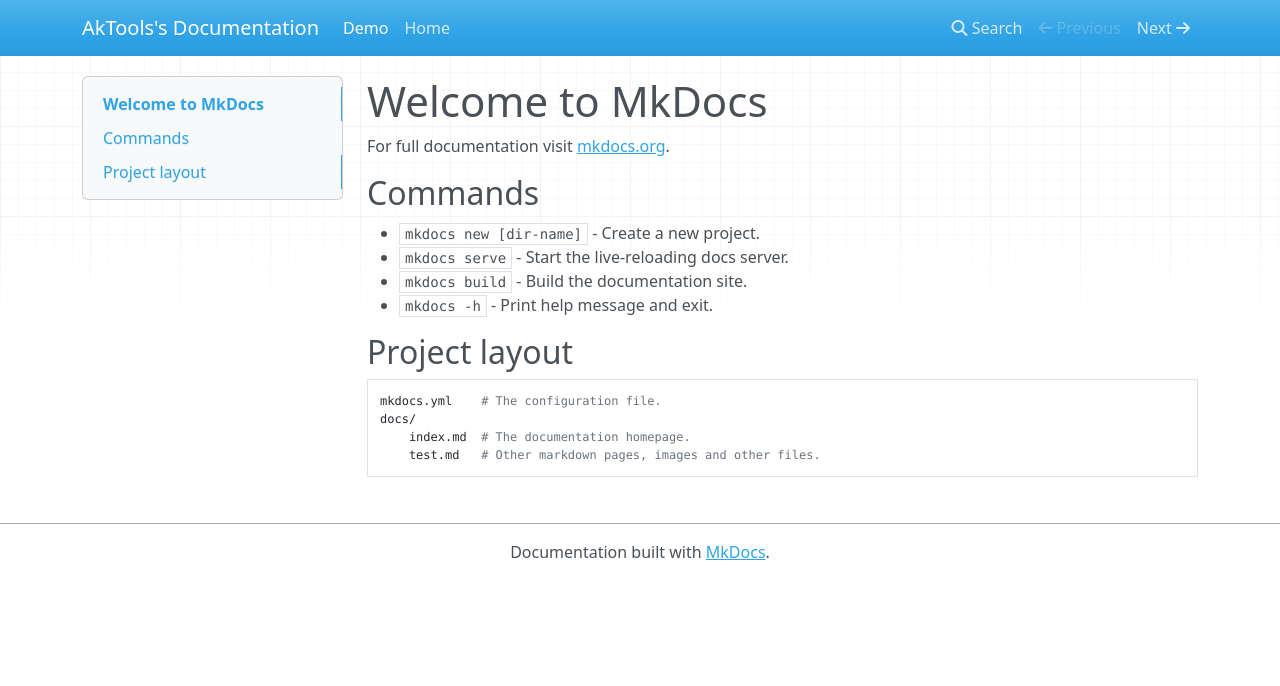
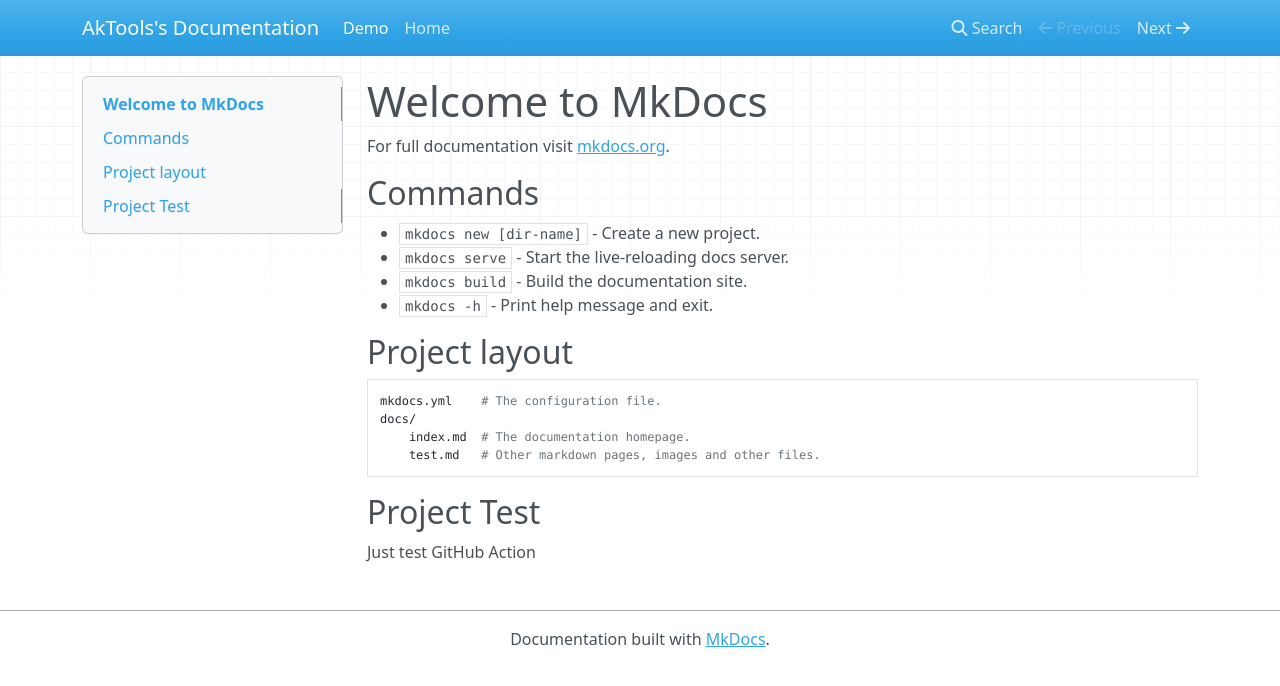
Before and after one commit to akfamily/aktools, an MkDocs documentation site: the page built from docs/index.md, in a window 1280 px wide. Shown: the top 686 px of the page. Built offline with MkDocs 1.6.1, drawn with Linux system fonts in a browser that asks for light colours; nearby versions of some CDN libraries.

Commit message:
Add docs action

```diff
--- a/docs/index.md
+++ b/docs/index.md
@@ -15,3 +15,7 @@
     docs/
         index.md  # The documentation homepage.
         test.md   # Other markdown pages, images and other files.
+
+## Project Test
+
+Just test GitHub Action
```
